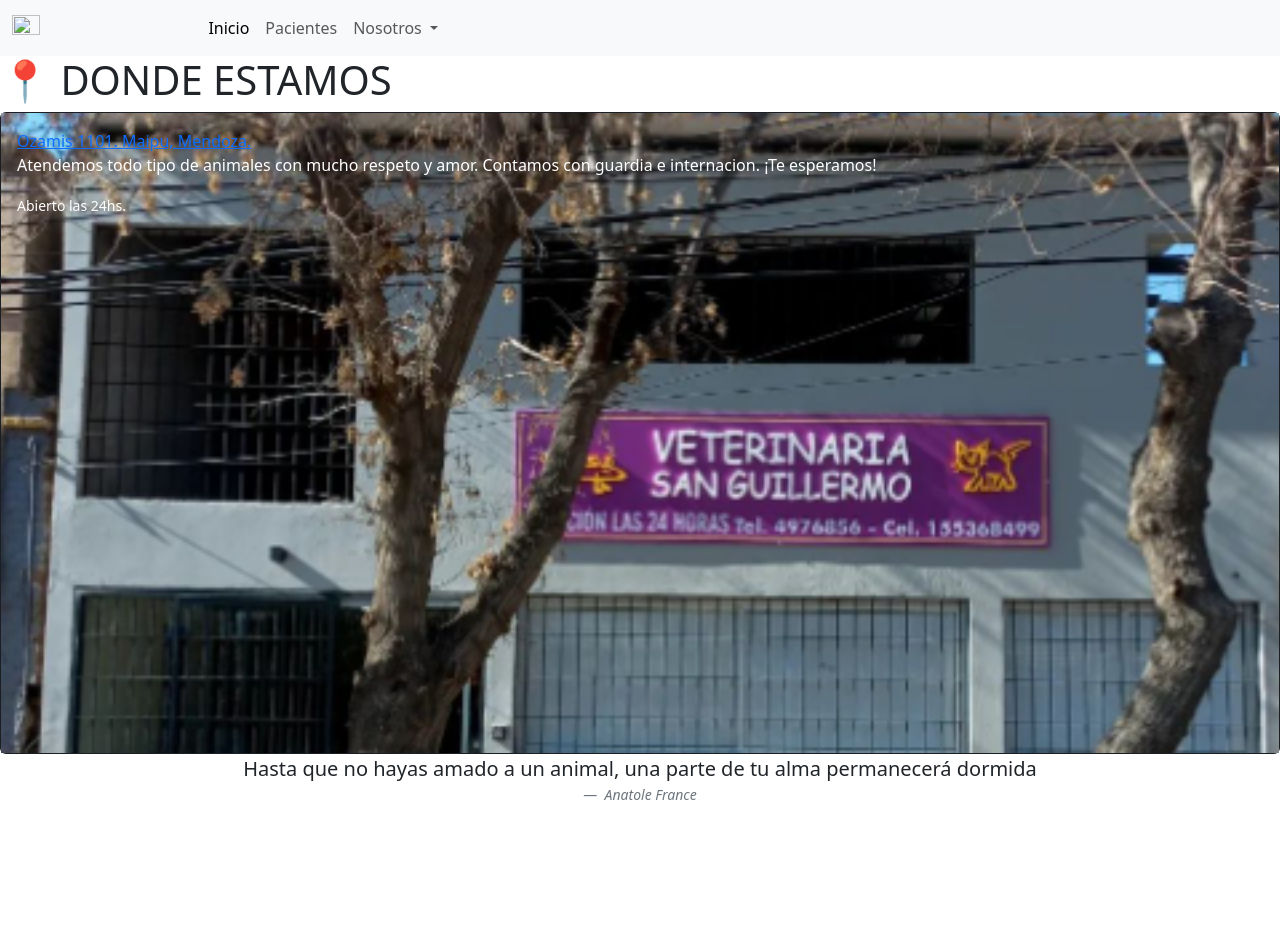
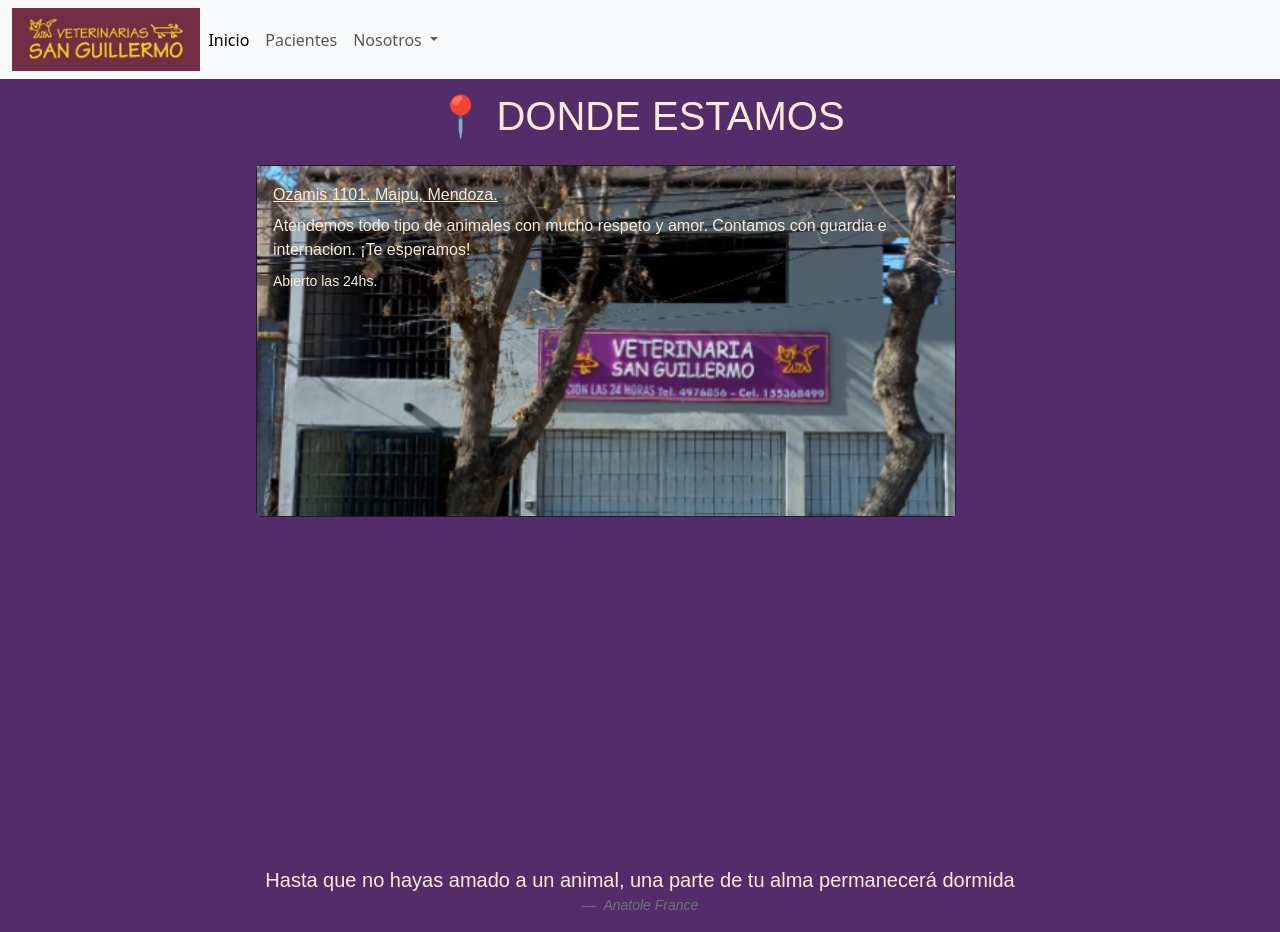
Before and after one commit to duniast/segundodunia, a website: page donde.html in a window 1280 px wide. Before the commit the page ends 821 px from the top, so only its background shows below. Drawn offline with nearby package versions, Linux system fonts and the light colour scheme; a web font is replaced by a local one.

Commit message:
prueba final

```diff
--- a/donde.html
+++ b/donde.html
@@ -9,12 +9,12 @@
     <link href="https://fonts.googleapis.com/css2?family=Freeman&display=swap" rel="stylesheet">
         <title>Donde estamos | Veterinaria San Guillermo</title>
         <link rel="icon" type="image/png" sizes="16x16" href="./favicon-16x16.png">
-          <link rel="stylesheet" href=".style.css">
+          <link rel="stylesheet" href="./style.css">
     </head>
     <body>
         <nav class="navbar navbar-expand-lg bg-body-tertiary">
             <div class="container-fluid">
-              <img src=".logovete2.jpg" height="15%" width="15%" alt="">
+              <img src="./logovete2.jpg" height="15%" width="15%" alt="">
               <button class="navbar-toggler" type="button" data-bs-toggle="collapse" data-bs-target="#navbarScroll" aria-controls="navbarScroll" aria-expanded="false" aria-label="Toggle navigation">
                 <span class="navbar-toggler-icon"></span>
               </button>
```
